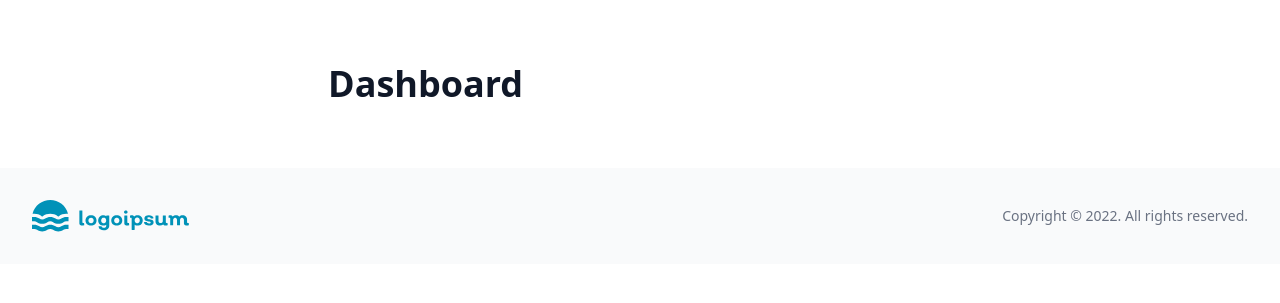
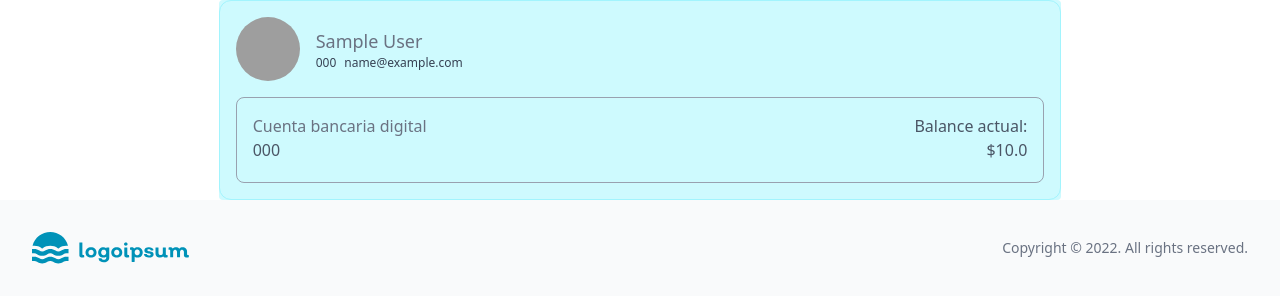
Before and after one commit to AndresStark/Django-Smart-ATM, a Django app: page /account/dashboard/ in a window 1280 px wide. Shown: the part 64-367 px from the top of the page. Run offline with Django 5.2, Linux system fonts and the light colour scheme; a user stored in the database is signed in; tables that the repository leaves empty hold one stand-in row (values such as "Sample post"); some libraries are stand-ins or nearby versions; grey boxes are pictures that could not be loaded.

Commit message:
[Development] Accounts model fully functional. Migrations removed and recreated due to a bug. Core functionality reached, now developing main applications

```diff
--- a/accounts/models.py
+++ b/accounts/models.py
@@ -1,17 +1,19 @@
+from django.contrib.auth.models import AbstractUser
+
 from django.db import models
 
-from django.contrib.auth.models import User
 
-class UserATM(User):
-    # first_name = models.CharField(default="", max_length=200, verbose_name="nombres")
-    # last_name = models.CharField(default="", max_length=200, verbose_name="apellidos")
+class UserATM(AbstractUser):
+    first_name = models.CharField(blank=True, max_length=200, verbose_name="nombre")
+    last_name = models.CharField(blank=True, max_length=200, verbose_name="apellido")
     phone = models.CharField(max_length=20, null=True, verbose_name="telefono")
     address = models.CharField(max_length=500, null=True, verbose_name="direccion")
-    # email = models.EmailField(null=True, max_length=100, verbose_name="email")
+    email = models.EmailField(blank=True, max_length=100, verbose_name="email")
     birth_date = models.DateField(null=True, verbose_name="fecha_de_nacimiento")
+    has_account = models.BooleanField(default=False, verbose_name="tiene_cuenta")
 
 class Account(models.Model):
-    user = models.ForeignKey(UserATM, on_delete=models.CASCADE, null=True, verbose_name="usuario")
+    user = models.ForeignKey(UserATM, on_delete=models.CASCADE, verbose_name="usuario")
     account_number = models.CharField(null=True, verbose_name="numero_de_cuenta")
     balance = models.FloatField(default=0, verbose_name="balance")
     account_authenticated = models.BooleanField(default=False, verbose_name="cuenta_autenticada")
--- a/accounts/templates/accounts/creation.html
+++ b/accounts/templates/accounts/creation.html
@@ -5,7 +5,7 @@
 <div class="grid grid-cols-1 gap-4 lg:grid-cols-4 lg:gap-8">
     <div class="py-16 rounded"></div>
     <div class="py-16 rounded lg:col-span-2">
-        <h1 class="text-4xl font-bold text-gray-900 sm:text-4xl">Validar contraseña</h1>
+        <h1 class="text-4xl font-bold text-gray-900 sm:text-4xl">Digital account creation</h1>
         <div class="pt-8">
             <form action="" method="post">
                 {% csrf_token %}
@@ -13,7 +13,7 @@
                 <button
                     class="inline-block rounded-sm border border-indigo-600 bg-indigo-600 px-12 py-3 text-sm font-medium text-white hover:bg-transparent hover:text-indigo-600 focus:ring-3 focus:outline-hidden"
                     type="submit">
-                Validate
+                Authenticate identity
                 </button>
             </form>
         </div>
--- a/accounts/templates/accounts/dashboard.html
+++ b/accounts/templates/accounts/dashboard.html
@@ -1,11 +1,59 @@
 {% extends "base.html" %}
 
 {% block content %}
-<div class="grid grid-cols-1 gap-4 lg:grid-cols-4 lg:gap-8">
-    <div class="py-16 rounded"></div>
-    <div class="py-16 rounded lg:col-span-2">
-        <h1 class="text-4xl font-bold text-gray-900 sm:text-4xl">Dashboard</h1>
+<div class="grid grid-cols-1 gap-6 lg:grid-cols-6 lg:gap-8">
+    <div class="rounded"></div>
+    <div class="rounded lg:col-span-4 bg-cyan-100">
+
+        <article class="rounded-xl border border-cyan-200 bg-cyan-100 p-4">
+            <div class="flex items-center gap-4">
+                <img
+                alt=""
+                src="https://images.unsplash.com/photo-1614644147724-2d4785d69962?ixlib=rb-1.2.1&ixid=MnwxMjA3fDB8MHxwaG90by1wYWdlfHx8fGVufDB8fHx8&auto=format&fit=crop&w=928&q=80"
+                class="size-16 rounded-full object-cover"
+                />
+
+                <div>
+                <h3 class="text-lg font-medium text-gray-500">{{ user.first_name }} {{ user.last_name }}</h3>
+
+                <div class="flow-root">
+                    <ul class="-m-1 flex flex-wrap">
+                    <li class="p-1 leading-none">
+                        <div class="text-xs font-medium text-gray-700">{{ user.phone }}</div>
+                    </li>
+
+                    <li class="p-1 leading-none">
+                        <div class="text-xs font-medium text-gray-700">{{ user.email }}</div>
+                    </li>
+                    </ul>
+                </div>
+                </div>
+            </div>
+
+            <ul class="mt-4 space-y-2">
+            {% for account in accounts %}
+                {% if account.user == user %}
+                <li>
+                <div class="block h-full rounded-lg border border-gray-400 p-4 hover:border-cyan-500">
+                <div class="grid grid-cols-1 gap-4 lg:grid-cols-3 lg:gap-8">
+                    <div class="rounded lg:col-span-2">
+                        <strong class="font-medium text-gray-500">Cuenta bancaria digital</strong><br>
+                        <strong class="font-medium text-gray-600">{{ account.account_number }}</strong>
+                        <p class="mt-1 text-xs font-medium text-gray-700">
+                    </div>
+                    <div class="rounded text-right">
+                        <strong class="font-medium text-gray-600">Balance actual:</strong><br>
+                        <strong class="font-medium text-gray-600">${{ account.balance }}</strong>
+                    </div>
+                </div>
+                </div>
+                </li>
+                {% endif %}
+            {% endfor %}
+            </ul>
+            </article>
+
     </div>
-    <div class="py-16 rounded"></div>
+    <div class="rounded"></div>
 </div>
 {% endblock content %}
--- a/accounts/views.py
+++ b/accounts/views.py
@@ -20,7 +20,7 @@ class AccountDashboardView(generic.ListView):
 class AccountCreationView(generic.FormView):
     form_class = AccountCreationForm
     template_name = 'accounts/creation.html'
-    success_url = reverse_lazy('atm:home')
+    success_url = reverse_lazy('accounts:dashboard')
 
     def form_valid(self, form:AccountCreationForm):
         user = UserATM.objects.get(username=self.request.user.username)
@@ -30,6 +30,8 @@ class AccountCreationView(generic.FormView):
             form.instance.account_number = str(random.randint(10**15, 10**16 - 1))
             form.instance.account_authenticated = True
             form.save()
+            user.has_account = True
+            user.save()
         else:
             ValidationError('Incorrect password')
         form.save()
--- a/atm/views.py
+++ b/atm/views.py
@@ -1,4 +1,8 @@
+from django.contrib.auth.models import User
+
 from django.views import generic
+
+from accounts.models import UserATM
 
 class HomeView(generic.TemplateView):
     template_name = "atm/home.html"
--- a/django_smart_atm/settings.py
+++ b/django_smart_atm/settings.py
@@ -131,6 +131,8 @@ DEFAULT_AUTO_FIELD = "django.db.models.BigAutoField"
 CRISPY_ALLOWED_TEMPLATE_PACKS = "tailwind"
 CRISPY_TEMPLATE_PACK = "tailwind"
 
+AUTH_USER_MODEL = "accounts.UserATM"
+
 LOGIN_REDIRECT_URL = "atm:home"
 LOGOUT_REDIRECT_URL = "atm:home"
 LOGIN_URL = "accounts:login"
--- a/templates/base.html
+++ b/templates/base.html
@@ -34,13 +34,38 @@
 
                     <li>
                         <div class="hidden invisible hover:visible md:relative md:block">
-                            <a class="visible text-gray-500 transition hover:text-gray-500/75" href="#"> Applications </a>
+                            <a class="visible text-gray-500 transition hover:text-gray-500/75" href="{% url "atm:home" %}"> Applications </a>
 
                             <div
                                 class="absolute end-0 z-10 mt-0.5 w-42 divide-y divide-gray-100 rounded-md border border-gray-100 bg-white shadow-lg"
                                 role="menu"
                             >
                                 <div class="p-2">
+                                {% if user.has_account %}
+                                <a
+                                    href="{% url "accounts:create" %}"
+                                    class="block rounded-lg px-4 py-2 text-sm text-gray-500 hover:bg-gray-50 hover:text-gray-700"
+                                    role="menuitem"
+                                >
+                                    Withdraw
+                                </a>
+
+                                <a
+                                    href="{% url "accounts:create" %}"
+                                    class="block rounded-lg px-4 py-2 text-sm text-gray-500 hover:bg-gray-50 hover:text-gray-700"
+                                    role="menuitem"
+                                >
+                                    Deposit
+                                </a>
+
+                                <a
+                                    href="{% url "accounts:create" %}"
+                                    class="block rounded-lg px-4 py-2 text-sm text-gray-500 hover:bg-gray-50 hover:text-gray-700"
+                                    role="menuitem"
+                                >
+                                    Transfer
+                                </a>
+                                {% else %}
                                 <a
                                     href="#"
                                     class="block rounded-lg px-4 py-2 text-sm text-gray-500 hover:bg-gray-50 hover:text-gray-700"
@@ -64,6 +89,7 @@
                                 >
                                     Transfer
                                 </a>
+                                {% endif %}
                                 </div>
                             </div>
                         </div>
@@ -99,13 +125,23 @@
                         role="menu"
                         >
                         <div class="p-2">
+                            {% if user.has_account %}
                             <a
-                            href="{% url "accounts:register" %}"
+                            href="{% url "accounts:dashboard" %}"
                             class="block rounded-lg px-4 py-2 text-sm text-gray-500 hover:bg-gray-50 hover:text-gray-700"
                             role="menuitem"
                             >
-                            My profile
+                            Account Dashboard
                             </a>
+                            {% else %}
+                            <a
+                            href="{% url "accounts:create" %}"
+                            class="block rounded-lg px-4 py-2 text-sm text-gray-500 hover:bg-gray-50 hover:text-gray-700"
+                            role="menuitem"
+                            >
+                            Create Account
+                            </a>
+                            {% endif %}
 
                             <a
                             href="#"
```
Also changed, not shown: accounts/urls.py (+10 -2 lines), accounts/migrations/0001_initial.py, atm/migrations/__init__.py (deleted).
